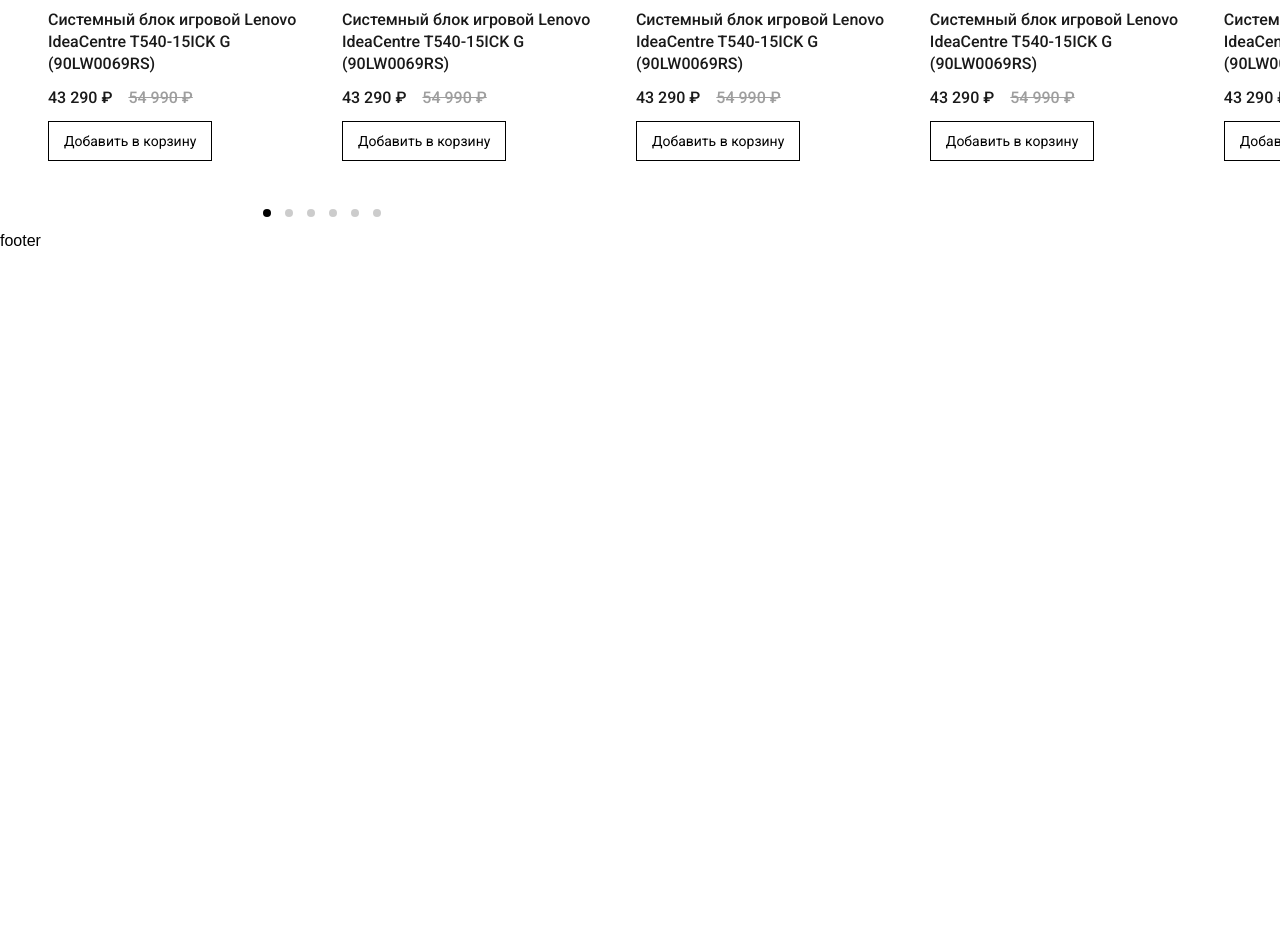
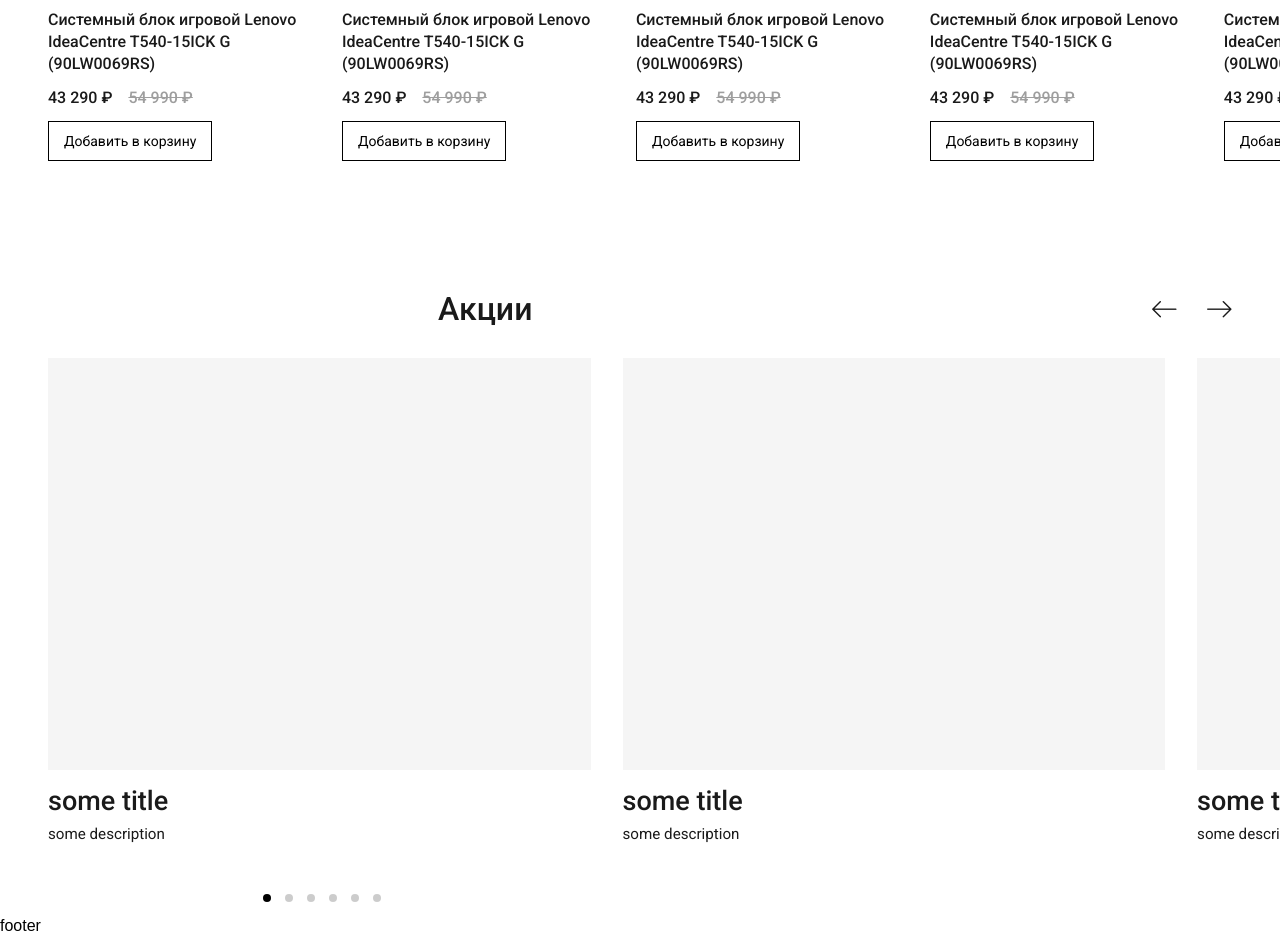
Before and after one commit to DmitryGomberg/x64, a plain HTML site: page index.html in a window 1280 px wide. Shown: the part 1010-1944 px from the top of the page. Before the commit the page ends 1259 px from the top, so only its background shows below. Drawn offline with nearby package versions, Linux system fonts and the light colour scheme.

Commit message:
вымымв

```diff
--- a/css/style.css
+++ b/css/style.css
@@ -2326,6 +2326,10 @@
    margin-right: 30px;
 }
 
+.swiper-button-prev-s3 {
+   margin-right: 30px;
+}
+
 .swiper-button-next-s2 {}
 
 .swiper-container-s2 {}
@@ -2402,80 +2406,166 @@
    .section2 {
       padding-left: 48px;
    }
-   .s2-top{
+
+   .s2-top {
       padding-left: 390px;
       padding-right: 48px;
    }
-   .title{
+
+   .title {
       font-size: 32px;
    }
-   .s2-top{
+
+   .s2-top {
       margin-bottom: 25px;
    }
 }
+
 @media(max-width: 960px) {
    .section2 {
       padding-left: 33px;
    }
-   .s2-top{
+
+   .s2-top {
       padding-left: 264px;
       padding-right: 33px;
    }
-   .title{
+
+   .title {
       font-size: 26px;
    }
-   .s2-top{
+
+   .s2-top {
       margin-bottom: 31px;
    }
-   .s2-slide-name{
+
+   .s2-slide-name {
       font-size: 14px;
       line-height: 20px;
    }
-   .s2-slide-price{
+
+   .s2-slide-price {
       font-size: 14px;
       margin-top: 8px;
       margin-bottom: 8px;
    }
 }
+
 @media(max-width: 600px) {
    .section2 {
       padding-left: 25px;
    }
-   .s2-top{
+
+   .s2-top {
       padding-left: 0px;
       padding-right: 25px;
    }
-   .title{
+
+   .title {
       font-size: 20px;
    }
-   .s2-top{
+
+   .s2-top {
       margin-bottom: 44px;
    }
-   .s2-slide-name{
+
+   .s2-slide-name {
       font-size: 14px;
       line-height: 20px;
    }
-   .s2-slide-price{
+
+   .s2-slide-price {
       font-size: 14px;
       margin-top: 8px;
       margin-bottom: 8px;
    }
-   .swiper-button-prev-s2>img{
-max-width: 20px;
-   }
-   .swiper-button-next-s2>img{
+
+   .swiper-button-prev-s2>img {
       max-width: 20px;
    }
-}
+
+   .swiper-button-prev-s3>img {
+      max-width: 20px;
+   }
+
+   .swiper-button-next-s2>img {
+      max-width: 20px;
+   }
+
+   .swiper-button-next-s3>img {
+      max-width: 20px;
+   }
+}
+
 @media(max-width: 500px) {
-   .s2-navig{
+   .s2-navig {
       display: none;
    }
+
    .section2 {
       padding-left: 18px;
    }
-   .s2-top{
+
+   .s2-top {
       padding-left: 0px;
       margin-bottom: 33px;
    }
 }
+
+.section3 {}
+
+.s2-top {}
+
+.s2-title {}
+
+.title {}
+
+.s2-navig {}
+
+.swiper-button-prev-s3 {}
+
+.swiper-button-next-s3 {}
+
+.swiper-container-s3 {}
+
+.swiper-container {}
+
+.swiper-wrapper-s3 {}
+
+.swiper-wrapper {}
+
+.swiper-slide-s3 {}
+
+.swiper-slide {}
+
+.s3-slide-img {
+   max-width: 100%;
+   overflow: hidden;
+   height: calc(230px  + (540 - 230) * ((100vw - 375px) / (1920 - 375)));
+}
+
+.s3-slide-img>img {
+   width: 100%;
+   height: 100%;
+   object-fit: cover;
+}
+
+.s3-slide-title {
+   font-family: Roboto;
+   font-style: normal;
+   font-weight: 500;
+   font-size: calc(20px  + (32 - 20) * ((100vw - 375px) / (1920 - 375)));
+   line-height: calc(26px  + (37 - 26) * ((100vw - 375px) / (1920 - 375)));
+   color: #1A1A1A;
+   margin-top: calc(8px  + (20 - 8) * ((100vw - 375px) / (1920 - 375)));
+   margin-bottom: calc(4px  + (8 - 4) * ((100vw - 375px) / (1920 - 375)));
+}
+
+.s3-slide-subtitle {
+   font-family: Roboto;
+   font-style: normal;
+   font-weight: normal;
+   font-size: calc(14px  + (16 - 14) * ((100vw - 375px) / (1920 - 375)));
+   line-height: calc(20px  + (26 - 20) * ((100vw - 375px) / (1920 - 375)));
+   color: #1A1A1A;
+}
--- a/index.html
+++ b/index.html
@@ -775,6 +775,58 @@
                </div>
             </div>
          </div>
+         <div class="section3 section2">
+            <div class="s2-top">
+               <div class="s2-title title">Акции</div>
+               <div class="s2-navig">
+                  <div class="swiper-button-prev-s3">
+                     <img src="img/arrow-left.png" alt="">
+                  </div>
+                  <div class="swiper-button-next-s3">
+                     <img src="img/arrow-right.png" alt="">
+                  </div>
+               </div>
+            </div>
+            <div class="swiper-container-s3 swiper-container">
+               <div class="swiper-wrapper-s3 swiper-wrapper">
+                  <div class="swiper-slide-s3 swiper-slide">
+                     <div class="s3-slide-img">
+                        <img src="img/demo.png" alt="">
+                     </div>
+                     <div class="s3-slide-title">some title</div>
+                     <div class="s3-slide-subtitle">some description</div>
+                  </div>
+                  <div class="swiper-slide-s3 swiper-slide">
+                     <div class="s3-slide-img">
+                        <img src="img/demo.png" alt="">
+                     </div>
+                     <div class="s3-slide-title">some title</div>
+                     <div class="s3-slide-subtitle">some description</div>
+                  </div>
+                  <div class="swiper-slide-s3 swiper-slide">
+                     <div class="s3-slide-img">
+                        <img src="img/demo.png" alt="">
+                     </div>
+                     <div class="s3-slide-title">some title</div>
+                     <div class="s3-slide-subtitle">some description</div>
+                  </div>
+                  <div class="swiper-slide-s3 swiper-slide">
+                     <div class="s3-slide-img">
+                        <img src="img/demo.png" alt="">
+                     </div>
+                     <div class="s3-slide-title">some title</div>
+                     <div class="s3-slide-subtitle">some description</div>
+                  </div>
+                  <div class="swiper-slide-s3 swiper-slide">
+                     <div class="s3-slide-img">
+                        <img src="img/demo.png" alt="">
+                     </div>
+                     <div class="s3-slide-title">some title</div>
+                     <div class="s3-slide-subtitle">some description</div>
+                  </div>
+               </div>
+            </div>
+         </div>
       </main>
       <footer class="footer">
          footer
--- a/js/script.js
+++ b/js/script.js
@@ -181,7 +181,29 @@
       }
    }
 });
-
+var swidsvsvper = new Swiper(".swiper-container-s3", {
+   navigation: {
+      nextEl: ".swiper-button-next-s3",
+      prevEl: ".swiper-button-prev-s3",
+   },
+   breakpoints: {
+      // when window width is >= 320px
+      300: {
+         slidesPerView: 1.2,
+         spaceBetween: 15,
+      },
+      // when window width is >= 480px
+      500: {
+         slidesPerView: 1.5,
+         spaceBetween: 16,
+      },
+      // when window width is >= 640px
+      800: {
+         slidesPerView: 2.2,
+         spaceBetween: 32,
+      }
+   }
+});
 
 $(document).ready(function () {
    const w = $(document).width();
```
